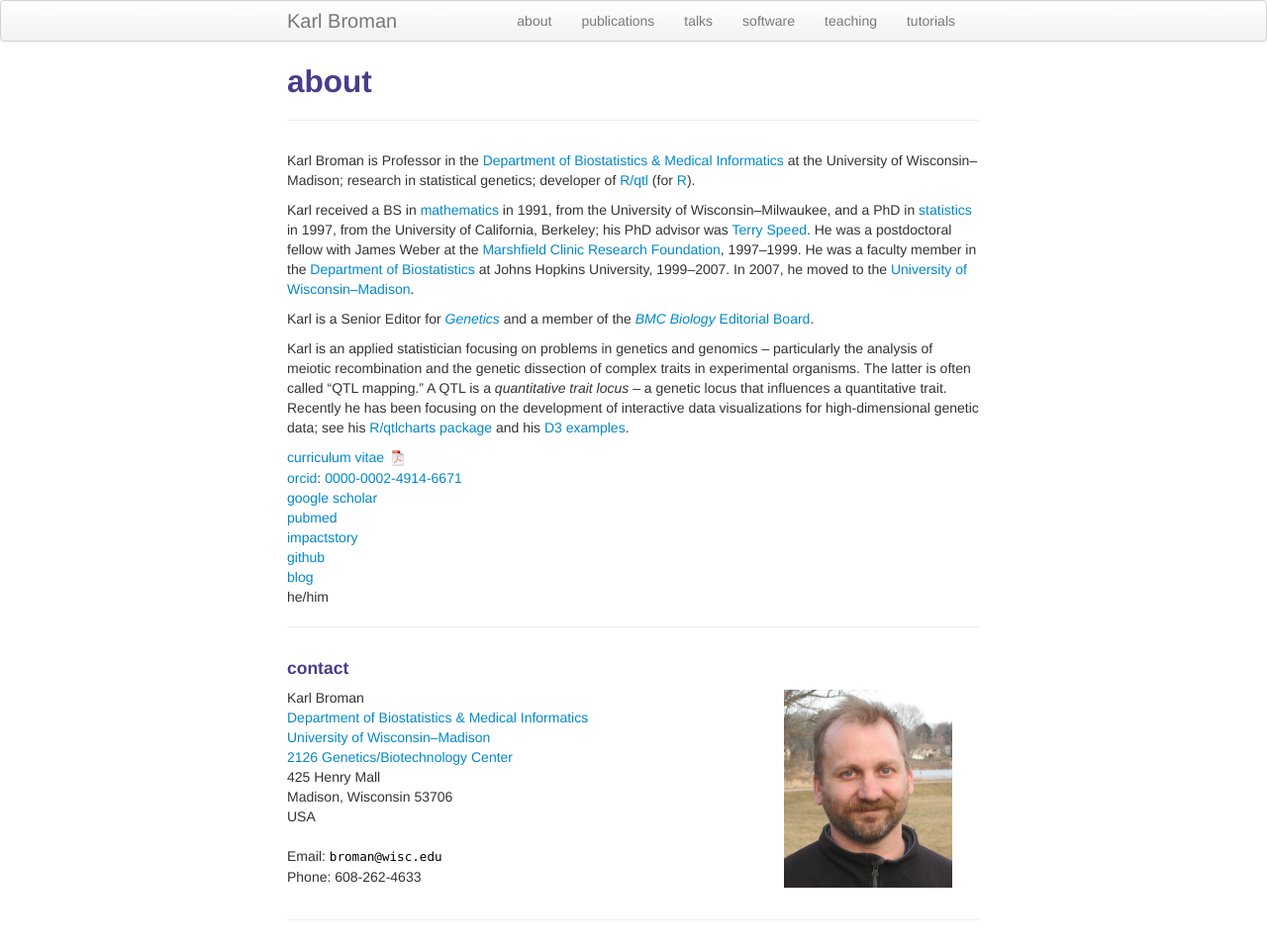
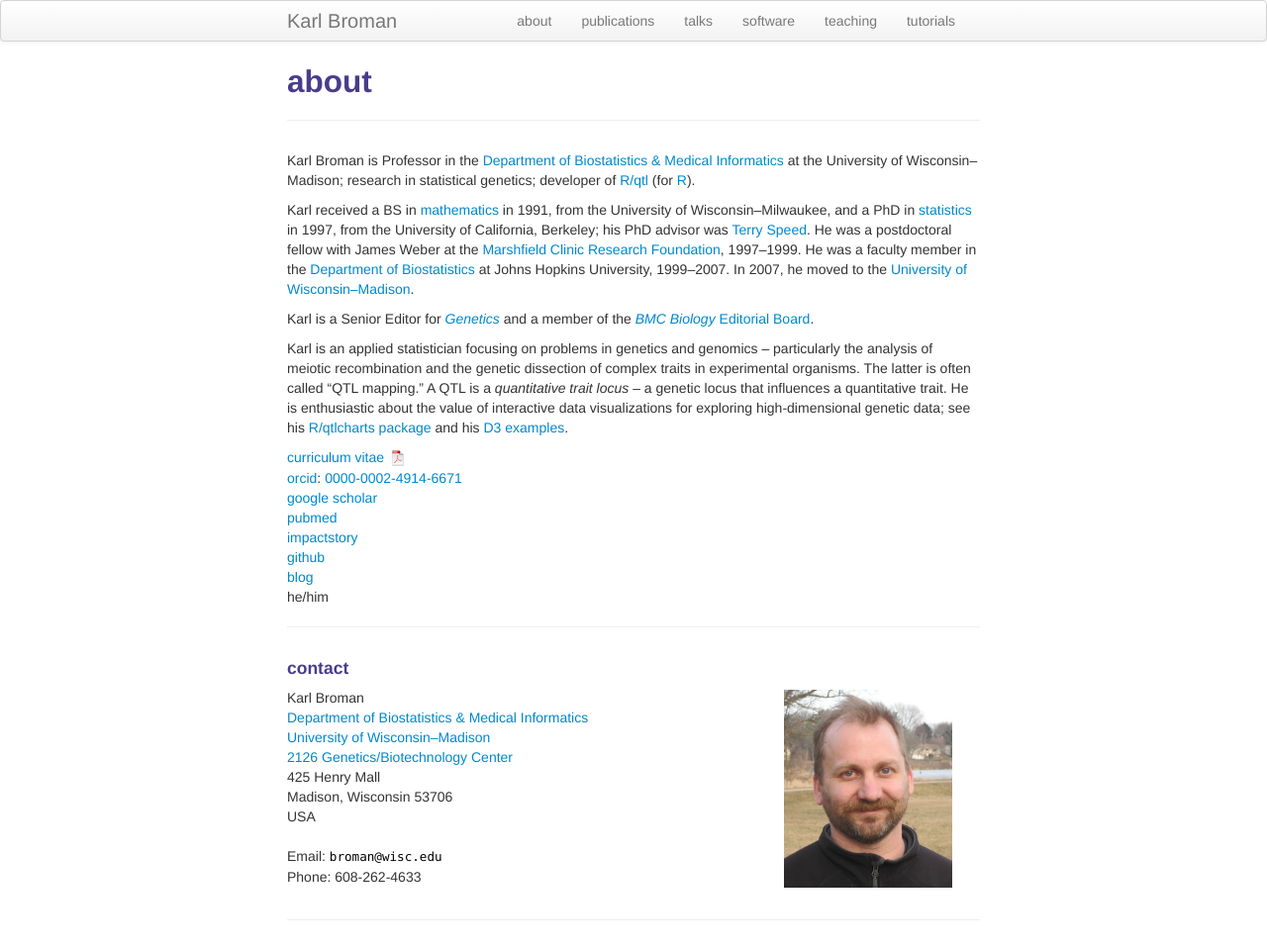
Before and after one commit to kbroman/kbroman.github.io, a Jekyll site: the page built from pages/about.md, in a window 1280 px wide. Shown: the whole page at 99% size. Built offline with Jekyll 4.4.1, drawn with Linux system fonts in a browser that asks for light colours.

Commit message:
Small change to bio on "about" page

```diff
--- a/pages/about.md
+++ b/pages/about.md
@@ -32,8 +32,8 @@ genomics &ndash; particularly the analysis of meiotic recombination and the
 genetic dissection of complex traits in experimental organisms. The
 latter is often called &ldquo;QTL mapping.&rdquo; A QTL is a
 _quantitative trait locus_ &ndash; a genetic locus that influences a
-quantitative trait. Recently he has been focusing on the development
-of interactive data visualizations for high-dimensional genetic data;
+quantitative trait. He is enthusiastic about the value
+of interactive data visualizations for exploring high-dimensional genetic data;
 see his [R/qtlcharts package](https://kbroman.org/qtlcharts) and
 his [D3 examples](https://www.biostat.wisc.edu/~kbroman/D3).
 
```
